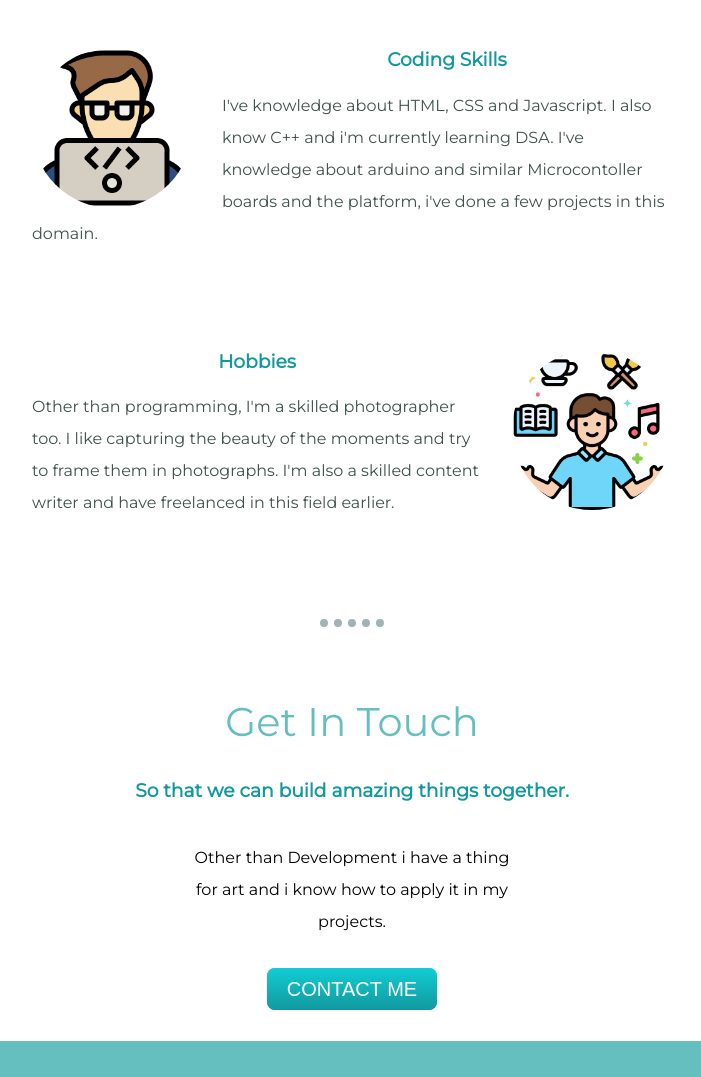
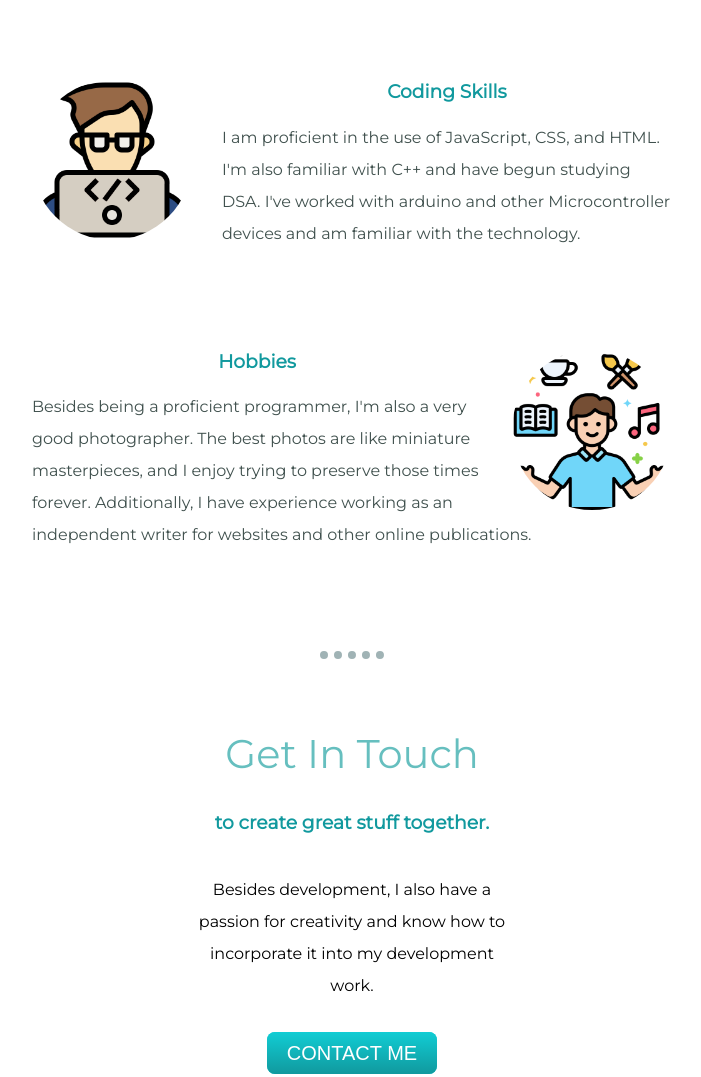
Before and after one commit to vivekrahul/cv, a plain HTML site: page index.html in a window 1280 px wide. Shown: the part 1540-2617 px from the top of the page, without its empty margins (288-989 px from the left). Drawn offline with Linux system fonts and the light colour scheme; a web font is replaced by a local one.

Commit message:
Changed the text content

```diff
--- a/index.html
+++ b/index.html
@@ -29,10 +29,10 @@
         <img class="photo" src="images/photo.png" alt="" />
         <h2>Hello.</h2>
         <p class="intro">
-          I am a second year Electrical Engineering student at PEC (Chandigarh).
-          I've knowledge about Web Development and designing, I'm also have done
-          a few projects on Arduino and IoT. I love to code and I'm interested
-          in Web3.
+          I am in my second year as an Electrical Engineering major at PEC.
+          (Chandigarh). I have experience in Web Development and Design, as well
+          as with Arduino and the Internet of Things. In addition to my interest
+          in Web3, I enjoy the process of writing code.
         </p>
       </div>
       <hr />
@@ -42,30 +42,31 @@
           <img class="coding" src="images/coding.png" alt="" />
           <h3>Coding Skills</h3>
           <p class="text">
-            I've knowledge about HTML, CSS and Javascript. I also know C++ and
-            i'm currently learning DSA. I've knowledge about arduino and similar
-            Microcontoller boards and the platform, i've done a few projects in
-            this domain.
+            I am proficient in the use of JavaScript, CSS, and HTML. I'm also
+            familiar with C++ and have begun studying DSA. I've worked with
+            arduino and other Microcontroller devices and am familiar with the
+            technology.
           </p>
         </div>
         <div class="skill-row">
           <img class="hobby" src="images/mental-health.png" alt="" />
           <h3>Hobbies</h3>
           <p class="text">
-            Other than programming, I'm a skilled photographer too. I like
-            capturing the beauty of the moments and try to frame them in
-            photographs. I'm also a skilled content writer and have freelanced
-            in this field earlier.
+            Besides being a proficient programmer, I'm also a very good
+            photographer. The best photos are like miniature masterpieces, and I
+            enjoy trying to preserve those times forever. Additionally, I have
+            experience working as an independent writer for websites and other
+            online publications.
           </p>
         </div>
       </div>
       <hr />
       <div class="contact-me">
         <h2>Get In Touch</h2>
-        <h3>So that we can build amazing things together.</h3>
+        <h3>to create great stuff together.</h3>
         <p class="contact-me">
-          Other than Development i have a thing for art and i know how to apply
-          it in my projects.
+          Besides development, I also have a passion for creativity and know how
+          to incorporate it into my development work.
         </p>
         <a class="btn" href="mailto:vivekrahul91@gmail.com">CONTACT ME</a>
       </div>
@@ -78,7 +79,7 @@
         <a class="footer-link" href="https://www.appbrewery.co/">Website</a>
       </div>
 
-      <p class="copyright">© 2023 Vivek Kr. Rahul.</p>
+      <p class="Copyright">© 2023 Vivek Kr. Rahul.</p>
     </div>
   </body>
 </html>
```
